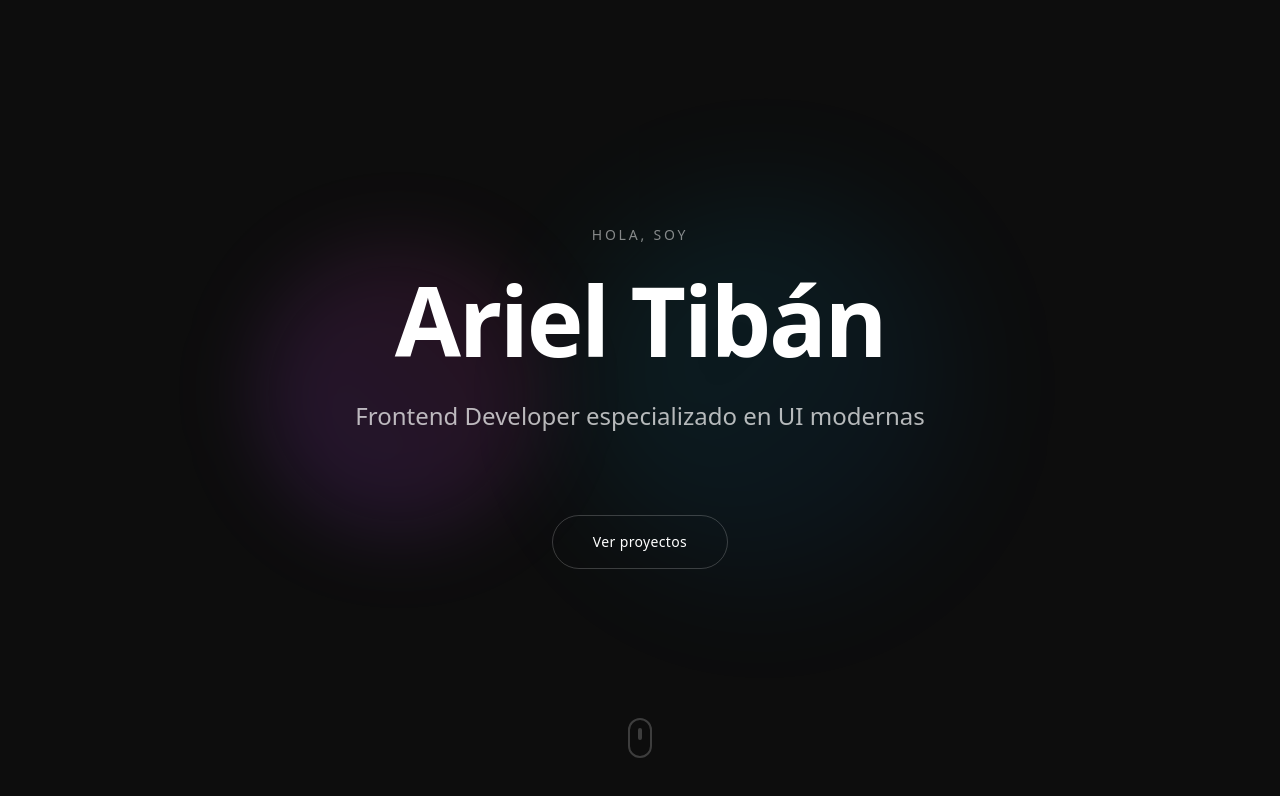
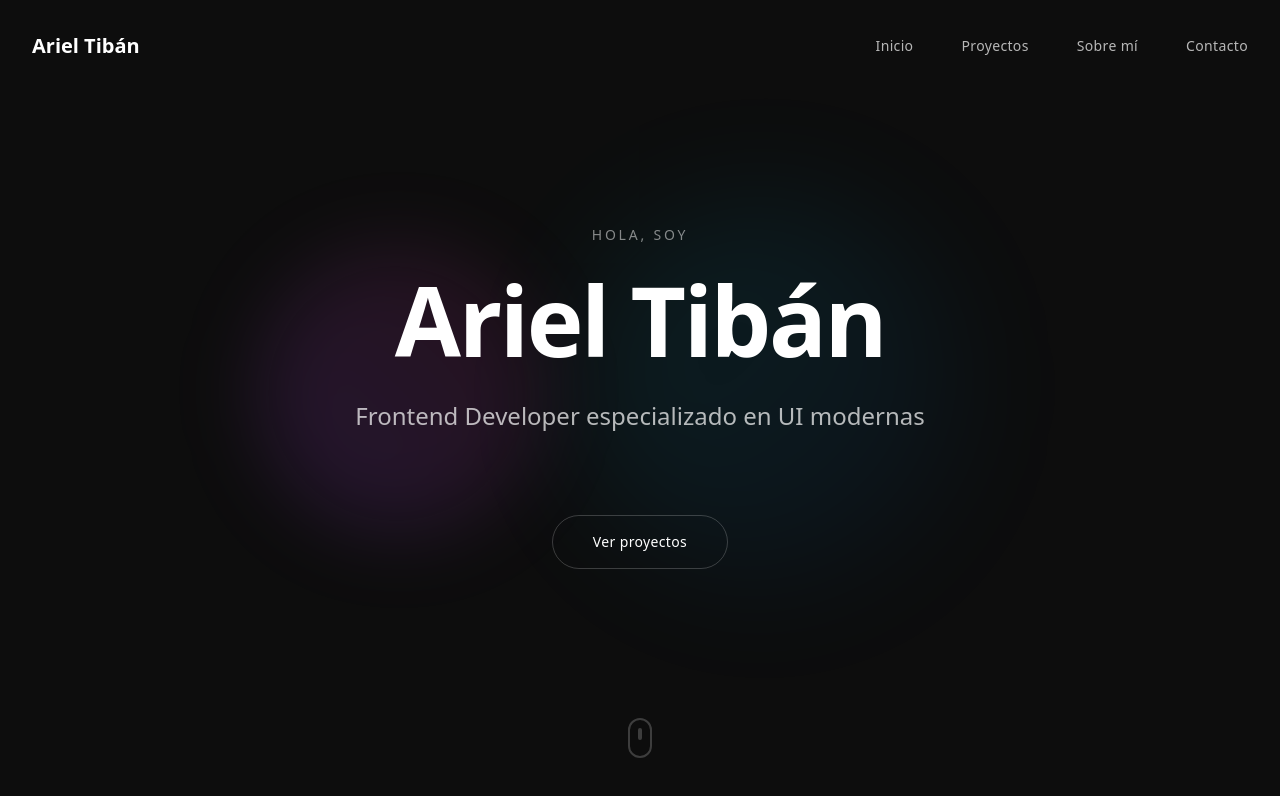
Before and after one commit to arielptiban/frontend-portfolio, an Astro site: page / in a window 1280 px wide. Built offline with nearby package versions, Linux system fonts and the light colour scheme; Astro itself is replaced by a stand-in of ours.

Commit message:
feat: add navbigation bar

```diff
--- /dev/null
+++ b/src/collections/menu.json
@@ -0,0 +1,18 @@
+[
+    {
+        "label": "Inicio",
+        "href": "#home"
+    },
+    {
+        "label": "Proyectos",
+        "href": "#projects"
+    },
+    {
+        "label": "Sobre mí",
+        "href": "#about"
+    },
+    {
+        "label": "Contacto",
+        "href": "#contact"
+    }
+]
--- a/src/components/Navigation.astro
+++ b/src/components/Navigation.astro
@@ -0,0 +1,32 @@
+---
+import menus from "@/collections/menu.json";
+---
+
+<nav
+    class="fixed top-0 left-0 right-0 z-50 transition-all duration-500 bg-transparent py-8"
+>
+    <div
+        class="container mx-auto px-8 flex justify-between items-center max-w-7xl"
+    >
+        <a
+            href="#home"
+            class="text-xl font-semibold text-white hover:text-white/80 transition-colors duration-300"
+        >
+            Ariel Tibán
+        </a>
+
+        <div class="hidden md:flex space-x-12">
+            {
+                menus.map((item) => (
+                    <a
+                        href={item.href}
+                        class="text-white/70 hover:text-white font-medium transition-colors duration-300 relative group text-sm tracking-wide"
+                    >
+                        {item.label}
+                        <span class="absolute -bottom-1 left-0 w-0 h-0.5 bg-white transition-all duration-300 group-hover:w-full" />
+                    </a>
+                ))
+            }
+        </div>
+    </div>
+</nav>
--- a/src/layouts/Layout.astro
+++ b/src/layouts/Layout.astro
@@ -1,14 +1,21 @@
+---
+import Navigation from "../components/Navigation.astro";
+---
+
 <!doctype html>
-<html lang="en">
+<html lang="es">
 	<head>
 		<meta charset="UTF-8" />
 		<meta name="viewport" content="width=device-width" />
 		<link rel="icon" type="image/svg+xml" href="/favicon.svg" />
 		<meta name="generator" content={Astro.generator} />
-		<title>Astro Basics</title>
+		<title>Ariel Tibán | Diseñador y Desarrollador Web</title>
 	</head>
 	<body>
-		<slot />
+		<div class="min-h-screen bg-[#0d0d0d] text-white">
+			<Navigation />
+			<slot />
+		</div>
 	</body>
 </html>
 
```
Also changed, not shown: tsconfig.json (+15 -2 lines).
